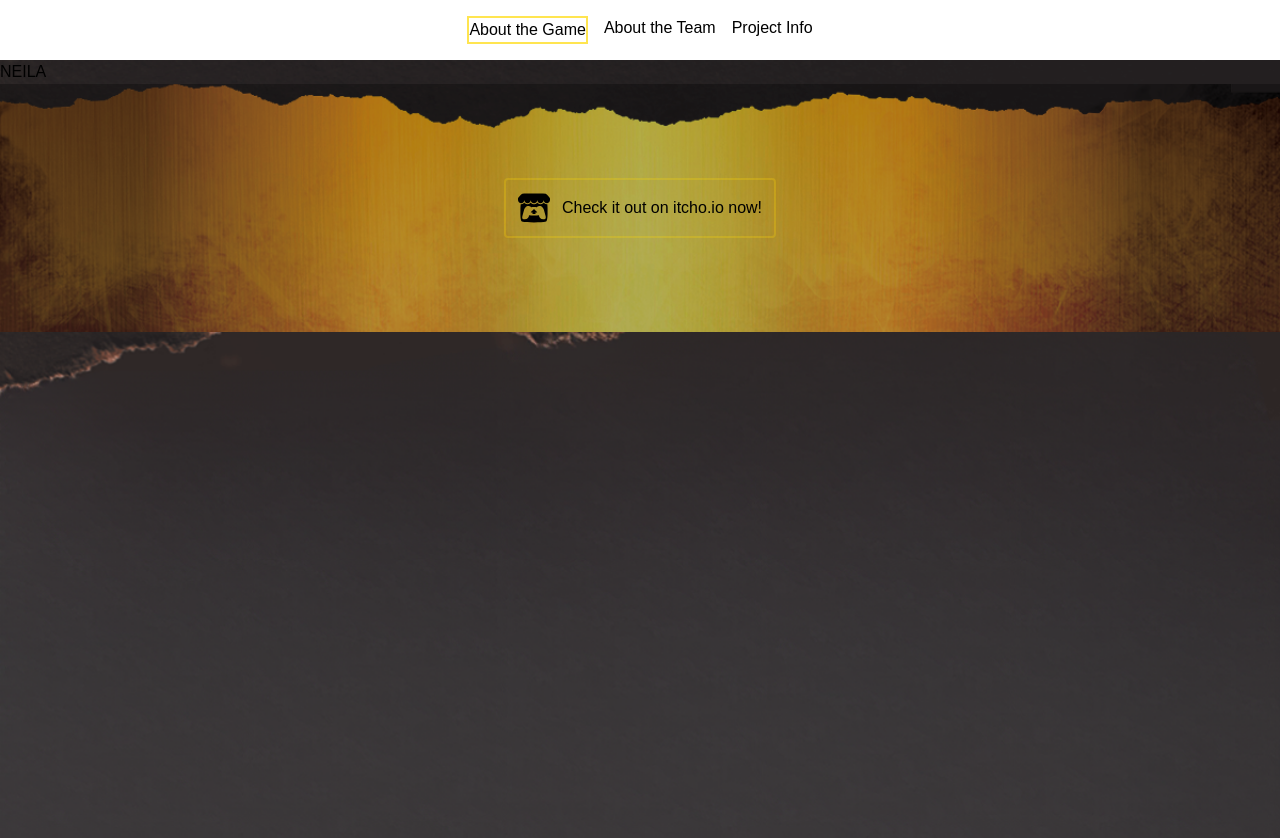
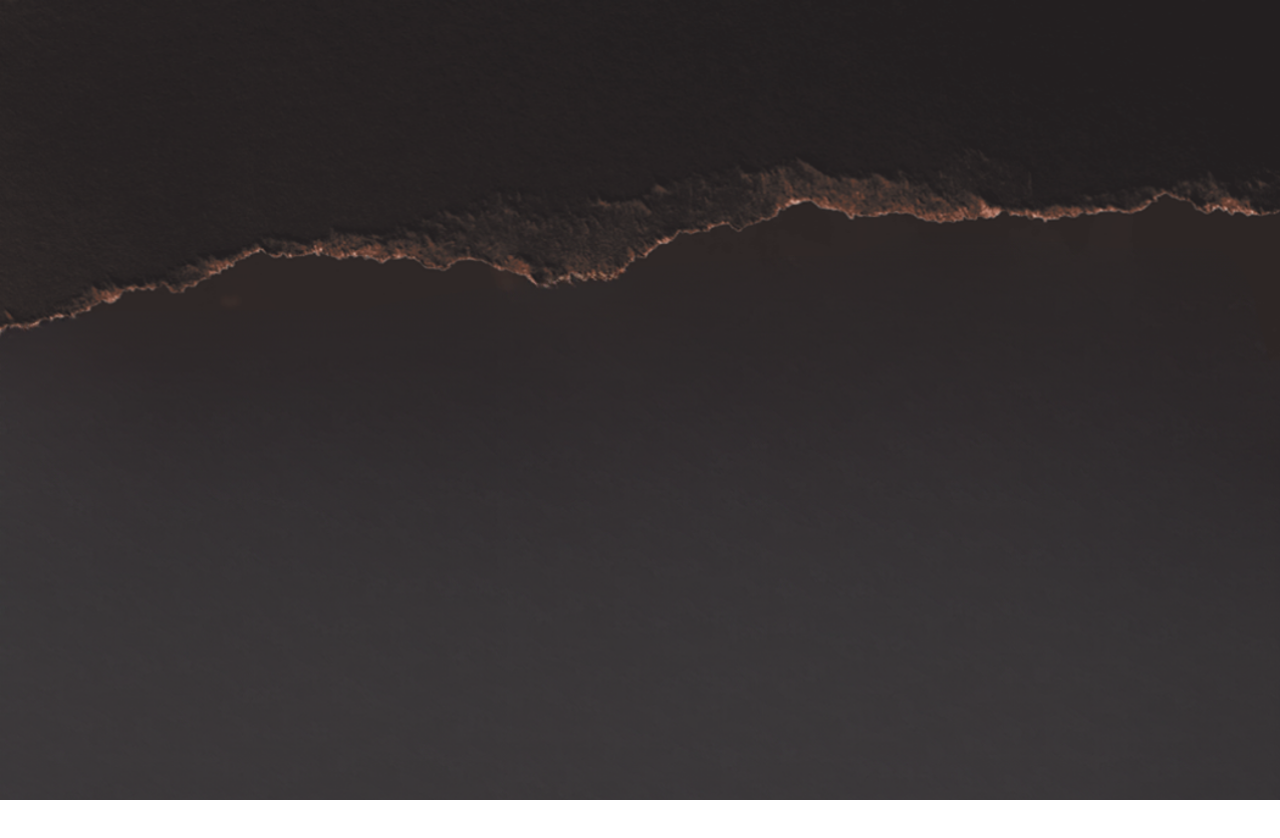
Before and after one commit to jasminedns/neila, a Next.js app: page / in a window 1280 px wide. Shown: the top 838 px of the page. After the commit the page ends 800 px from the top, so only its background shows below. Built offline with nearby package versions, Linux system fonts and the light colour scheme.

Commit message:
Added BackgroundWrapper to Layout

```diff
--- a/src/app/about-the-team/page.tsx
+++ b/src/app/about-the-team/page.tsx
@@ -2,9 +2,9 @@ import BackgroundWrapper from "@/components/BackgroundWrapper/backgroundwrapper"
 
 const AboutTheTeam = () => {
     return (
-        <BackgroundWrapper>
+
             <h2>About the team</h2>
-        </BackgroundWrapper>
+
     )
 }
 
--- a/src/app/layout.tsx
+++ b/src/app/layout.tsx
@@ -2,7 +2,7 @@ import type { Metadata } from "next";
 import { Montserrat , Cinzel_Decorative} from "next/font/google";
 import "./globals.css";
 import Header from "@/components/Header";
-
+import BackgroundWrapper from "@/components/BackgroundWrapper/backgroundwrapper";
 const cinzel = Cinzel_Decorative({
   subsets:['latin'],
   weight:["700"],
@@ -27,11 +27,13 @@ export default function RootLayout({
 }>) {
   return (
     <html lang="en">
+    <BackgroundWrapper>
       <body
         className={` ${montserrat.variable} ${cinzel.variable} antialiased`}>
         <Header />
         {children}
       </body>
+    </BackgroundWrapper>
     </html>
   );
 }
--- a/src/app/page.tsx
+++ b/src/app/page.tsx
@@ -1,10 +1,10 @@
 import { SiItchdotio } from "react-icons/si";
 import "@/app/globals.css";
-import BackgroundWrapper from "@/components/BackgroundWrapper/backgroundwrapper";
+
 
 export default function Home() {
   return (
-    <BackgroundWrapper>
+    <>
       <h1>NEILA</h1>
       <div className="hp__button--link">
         <div className="mx-auto self-center">
@@ -14,6 +14,6 @@ export default function Home() {
           </div>
         </div>
       </div>
-    </BackgroundWrapper>
+    </>
   );
 }
--- a/src/app/project-info/page.tsx
+++ b/src/app/project-info/page.tsx
@@ -3,7 +3,7 @@ import Image from "next/image";
 
 const ProjectInfoPage = () => {
     return (
-        <BackgroundWrapper>
+
         <div className="min-h-screen p-6  text-white text-xl">
             <div className="flex flex-col md:justify-between md:flex-row m-6">
             <h4 className="font-cinzel m-3 text-3xl font-bold">The Project:</h4>
@@ -37,7 +37,7 @@ const ProjectInfoPage = () => {
             </div>
 
     </div>
-     </BackgroundWrapper>
+
     );
   };
 
```
